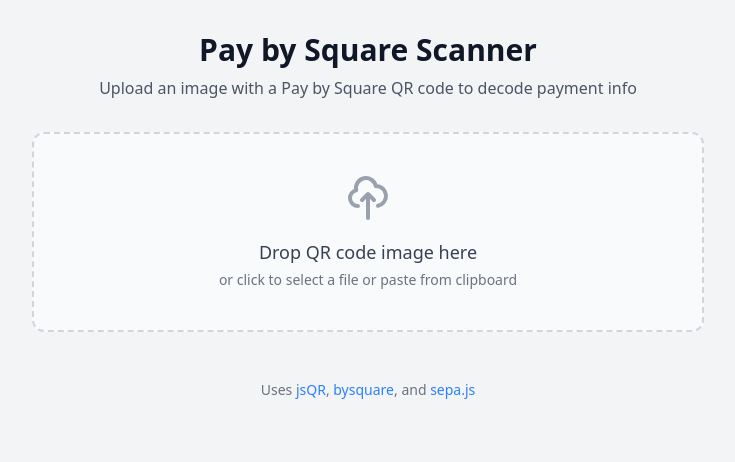
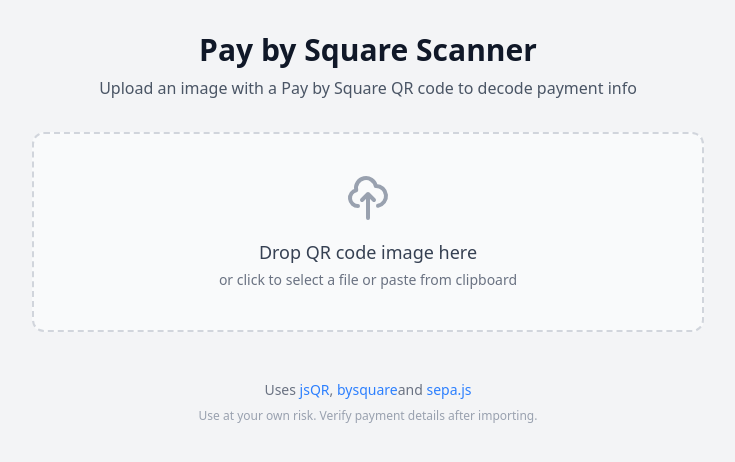
Before and after one commit to sodik82/pay-by-square-payments, a React (Vite) app: page / in a window 1280 px wide. Shown: the top 462 px of the page, without its empty margins (272-1007 px from the left). Built offline with nearby package versions, Linux system fonts and the light colour scheme.

Commit message:
Disclaimer

```diff
--- a/src/App.tsx
+++ b/src/App.tsx
@@ -149,7 +149,7 @@
             >
               bysquare
             </a>
-            , and{" "}
+             and{" "}
             <a
               href="https://github.com/kewisch/sepa.js"
               className="text-blue-500 hover:underline"
@@ -159,6 +159,9 @@
               sepa.js
             </a>
           </p>
+          <p className="mt-2 text-xs text-gray-400">
+            Use at your own risk. Verify payment details after importing.
+          </p>
         </footer>
       </div>
     </div>
```
